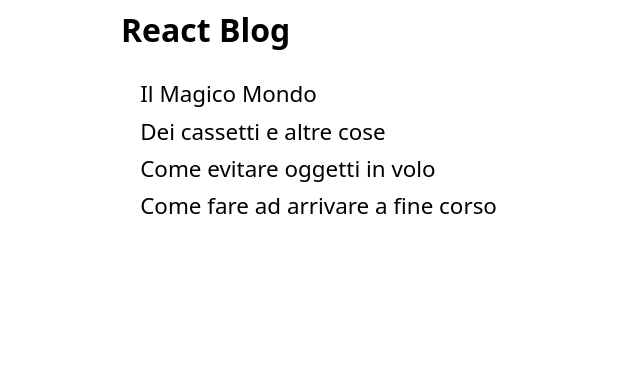
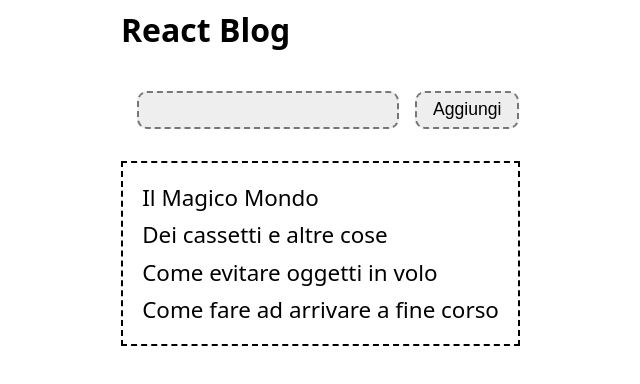
Before and after one commit to andrea-pugliatti/react-form, a React (Vite) app: page / in a window 1280 px wide. Shown: the top 384 px of the page, without its empty margins (19-659 px from the left). Built offline with nearby package versions, Linux system fonts and the light colour scheme.

Commit message:
Add form and styles

```diff
--- a/src/App.jsx
+++ b/src/App.jsx
@@ -1,3 +1,5 @@
+import { useState } from "react";
+
 function App() {
 	const articleList = [
 		{
@@ -25,10 +27,18 @@
 				"Lorem ipsum dolor sit amet consectetur adipisicing elit. Neque molestias eveniet amet aut. Odio laboriosam cupiditate natus temporibus qui modi minus, itaque sit! A, doloribus. Modi velit consectetur sunt optio.",
 		},
 	];
+	const [articles, setArticles] = useState(articleList);
+	const [newArticle, setNewArticle] = useState("");
 
 	return (
 		<div className="container">
 			<h1>React Blog</h1>
+
+			<form className="add-article">
+				<input type="text" />
+				<button type="submit">Aggiungi</button>
+			</form>
+
 			<ul className="article-list">
 				{articleList.map((item) => (
 					<li className="article-title" key={item.id}>
--- a/src/index.css
+++ b/src/index.css
@@ -20,6 +20,8 @@
 .article-list {
 	list-style: none;
 	padding: 1rem;
+	border: 2px dashed black;
+	width: fit-content;
 }
 
 .article-title {
@@ -30,3 +32,19 @@
 		content: "👁️ ";
 	} */
 }
+
+.add-article {
+	padding: 1rem;
+	* + * {
+		margin: 1rem;
+	}
+
+	input,
+	button {
+		padding: 0.4rem 1rem;
+		border: 2px dashed rgb(118, 118, 118);
+		background-color: rgb(238, 238, 238);
+		border-radius: 10px;
+		font-size: 1.1rem;
+	}
+}
```
